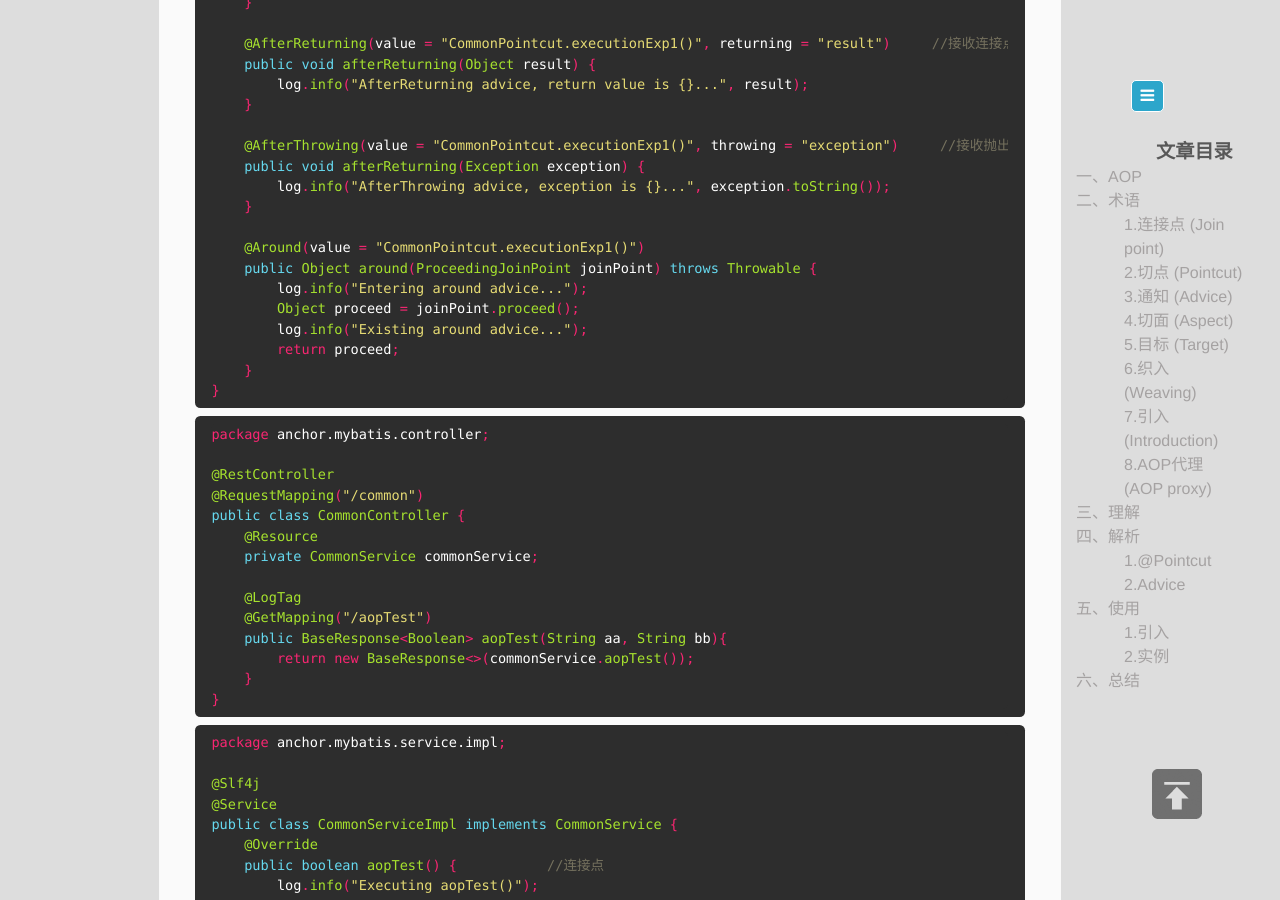
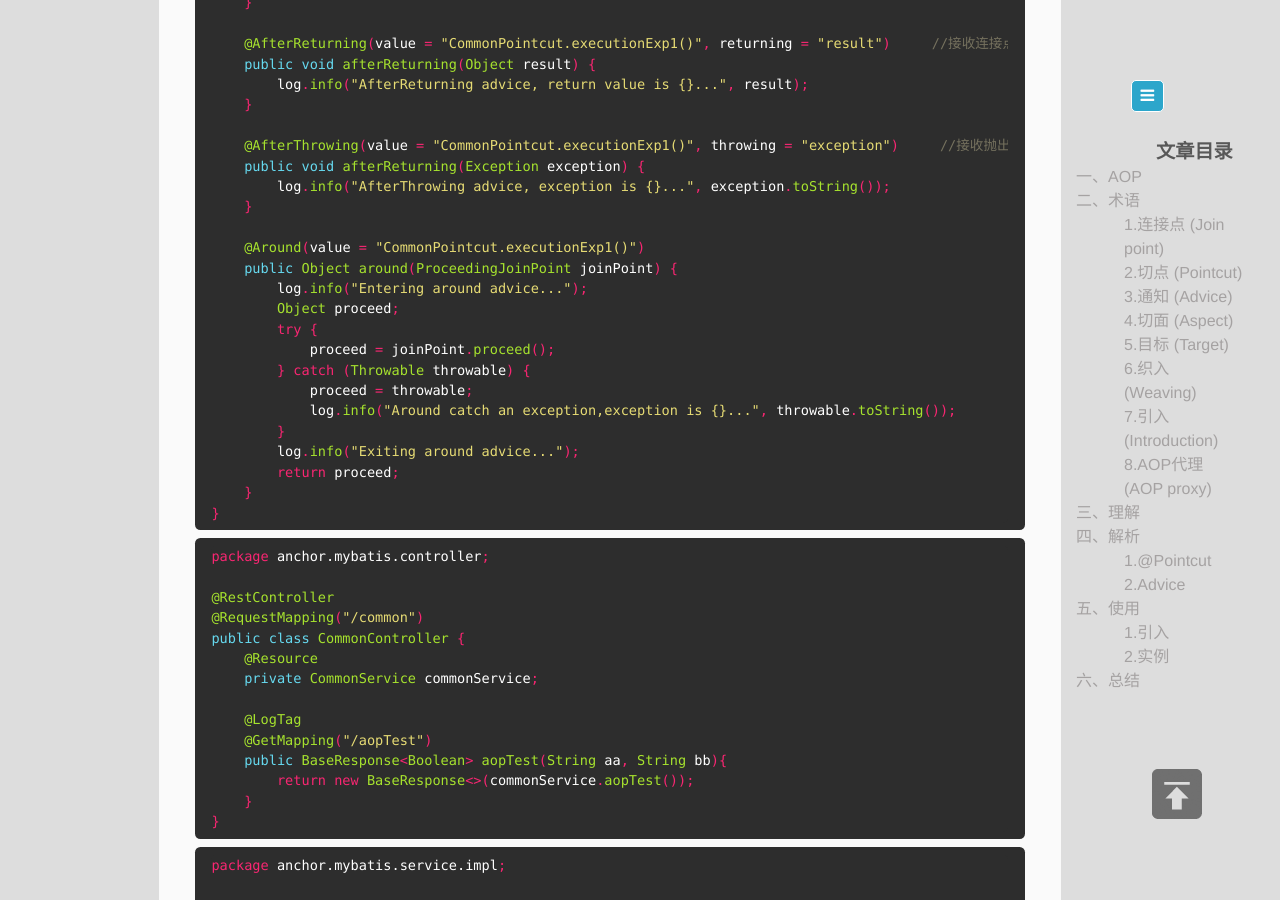
Before and after one commit to memorate/memorate.github.io, a Jekyll site: the page built from _posts/2020-08-18-springboot-aop.md, in a window 1280 px wide and 900 px high, scrolled down 5890 px. Built offline with Jekyll 4.4.1, drawn with Linux system fonts in a browser that asks for light colours.

Commit message:
update Around code

```diff
--- a/_posts/2020-08-18-springboot-aop.md
+++ b/_posts/2020-08-18-springboot-aop.md
@@ -197,10 +197,16 @@ public class LogAdvice {             //使用@Aspect注解定义Aspect
     }
 
     @Around(value = "CommonPointcut.executionExp1()")
-    public Object around(ProceedingJoinPoint joinPoint) throws Throwable {
+    public Object around(ProceedingJoinPoint joinPoint) {
         log.info("Entering around advice...");
-        Object proceed = joinPoint.proceed();
-        log.info("Existing around advice...");
+        Object proceed;
+        try {
+            proceed = joinPoint.proceed();
+        } catch (Throwable throwable) {
+            proceed = throwable;
+            log.info("Around catch an exception,exception is {}...", throwable.toString());
+        }
+        log.info("Exiting around advice...");
         return proceed;
     }
 }
```
